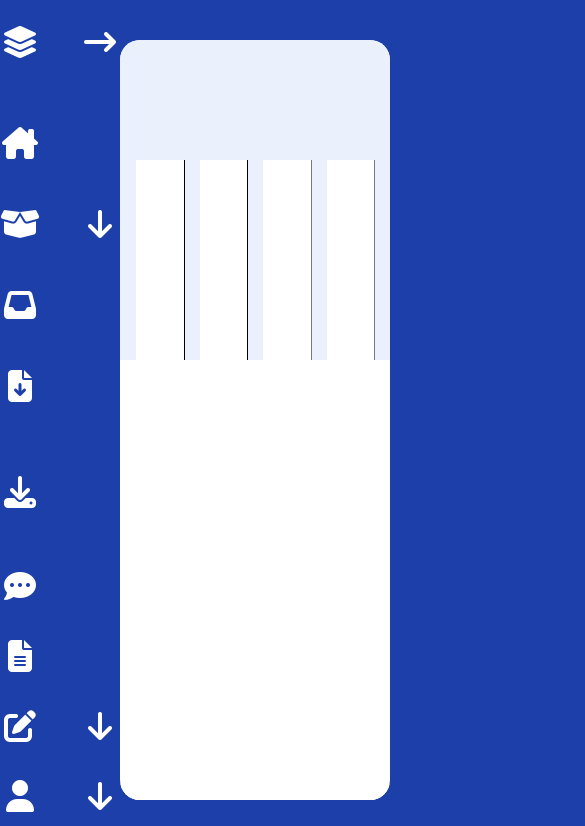
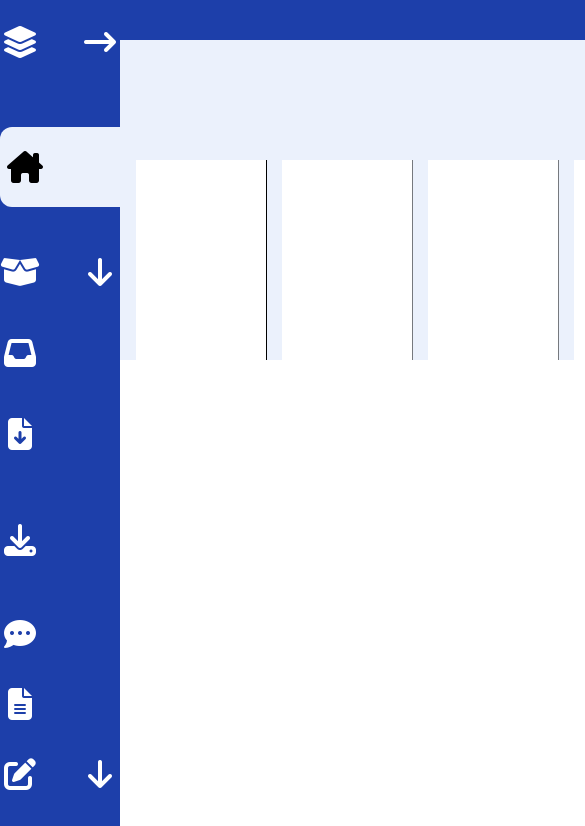
Before and after one commit to mts-the-encoder/frontBasics, a Vue app in the folder dash/: page / in a window 390 px wide. Shown: the top 826 px of the page, 585 px wide, since content can reach past the window. Built offline with nearby package versions, Linux system fonts and the light colour scheme.

Commit message:
algumas correções + falta responsividade

```diff
--- a/dash/package.json
+++ b/dash/package.json
@@ -12,8 +12,10 @@
     "@fortawesome/free-regular-svg-icons": "^6.1.1",
     "@fortawesome/free-solid-svg-icons": "^6.1.1",
     "@fortawesome/vue-fontawesome": "^2.0.6",
+    "bootstrap": "^5.1.3",
+    "bootstrap-vue": "^2.21.2",
     "core-js": "^3.8.3",
-    "vue": "^3.2.13"
+    "vue": "^3.2.31"
   },
   "devDependencies": {
     "@babel/core": "^7.12.16",
--- a/dash/src/App.vue
+++ b/dash/src/App.vue
@@ -6,11 +6,11 @@
 </template>
 
 <script>
-import Navbar from "./components/Navbar.vue";
-import Dashboard from "./components/Dashboard.vue";
+import Navbar from './components/Navbar.vue';
+import Dashboard from './components/Dashboard.vue';
 
 export default {
-  name: "App",
+  name: 'App',
   components: {
     Navbar,
     Dashboard,
@@ -22,12 +22,14 @@ export default {
 * {
   margin: 0;
   padding: 0;
+}
+body {
   background-color: #1d3faa;
   font-family: "Nunito Sans", sans-serif;
   color: #fff;
   font-size: 40px;
   overflow-x: hidden;
-  overflow-y: hidden
+  overflow-y: hidden;
 }
   .principal-div {
     display: flex;
--- a/dash/src/components/Navbar.vue
+++ b/dash/src/components/Navbar.vue
@@ -2,15 +2,17 @@
   <div class="navbar" :class="{ expanded: isExpanded }">
     <nav class="nav">
       <div class="brand">
-        <i class="brand-icon icon-left fa-solid fa-layer-group"></i>
+        <i class="brand-icon icon-left fa-solid fa-layer-group"/>
         <span class="brand-text">Example</span>
-        <i
+        <a
+          href="#"
+          aria-label="expand menu"
           class="brand-toggle icon-right fa-solid fa-arrow-left-long"
-          @click="isExpanded = !isExpanded"
-        ></i>
+          @click="expandMenu($event)"
+        />
       </div>
       <ul class="categories">
-        <NavbarItem
+        <navbar-item
           v-for="category in categories"
           :key="category.id"
           :label="category.label"
@@ -24,8 +26,8 @@
 </template>
 
 <script>
-import NavbarItem from "./NavbarItem";
-import categories from "../data/menu-categories";
+import NavbarItem from './NavbarItem.vue';
+import categories from '../data/menu-categories';
 
 export default {
   components: {
@@ -38,20 +40,32 @@ export default {
       isActive: true,
     };
   },
+  methods: {
+    expandMenu(e) {
+      e.preventDefault();
+      this.isExpanded = !this.isExpanded;
+    },
+  },
 };
 </script>
 
 <!-- Add "scoped" attribute to limit CSS to this component only -->
 <style scoped lang="scss">
+
 .navbar {
   width: 100%;
   max-width: 120px;
   transition: max-width 0.5s;
+  font-family: "Nunito Sans", sans-serif;
 
   .nav {
     display: flex;
     justify-content: flex-start;
     flex-direction: column;
+
+  }
+  .brand-toggle {
+    color: #FFF;
   }
   .categories {
     width: 100%;
@@ -62,10 +76,15 @@ export default {
         max-width: 0;
         opacity: 0;
         transition: all 0.5s linear;
-        &.isActive {
-          background-color: #ebf1fc;
-        }
       }
+    }
+    .active {
+      color: #000;
+      background-color: #ebf1fc;
+      border-radius: 12px;
+      height: 70px;
+      width: 400px;
+      padding: 5px;
     }
   }
 
@@ -86,6 +105,7 @@ export default {
     .brand-toggle {
       transform: rotate(180deg);
       transition: transform 1s cubic-bezier(0.785, 0.135, 0.15, 0.86);
+      text-decoration: none;
     }
   }
   &.expanded {
--- a/dash/src/components/NavbarItem.vue
+++ b/dash/src/components/NavbarItem.vue
@@ -38,7 +38,7 @@ export default {
     justify-content: flex-start;
     margin-top: 38px;
     align-items: center;
-    &.isActive {
+    &.active {
       background-color: #ebf1fc;
     }
 
```
Also changed, not shown: 1 other file (tests, documents, lock files or other folders).
